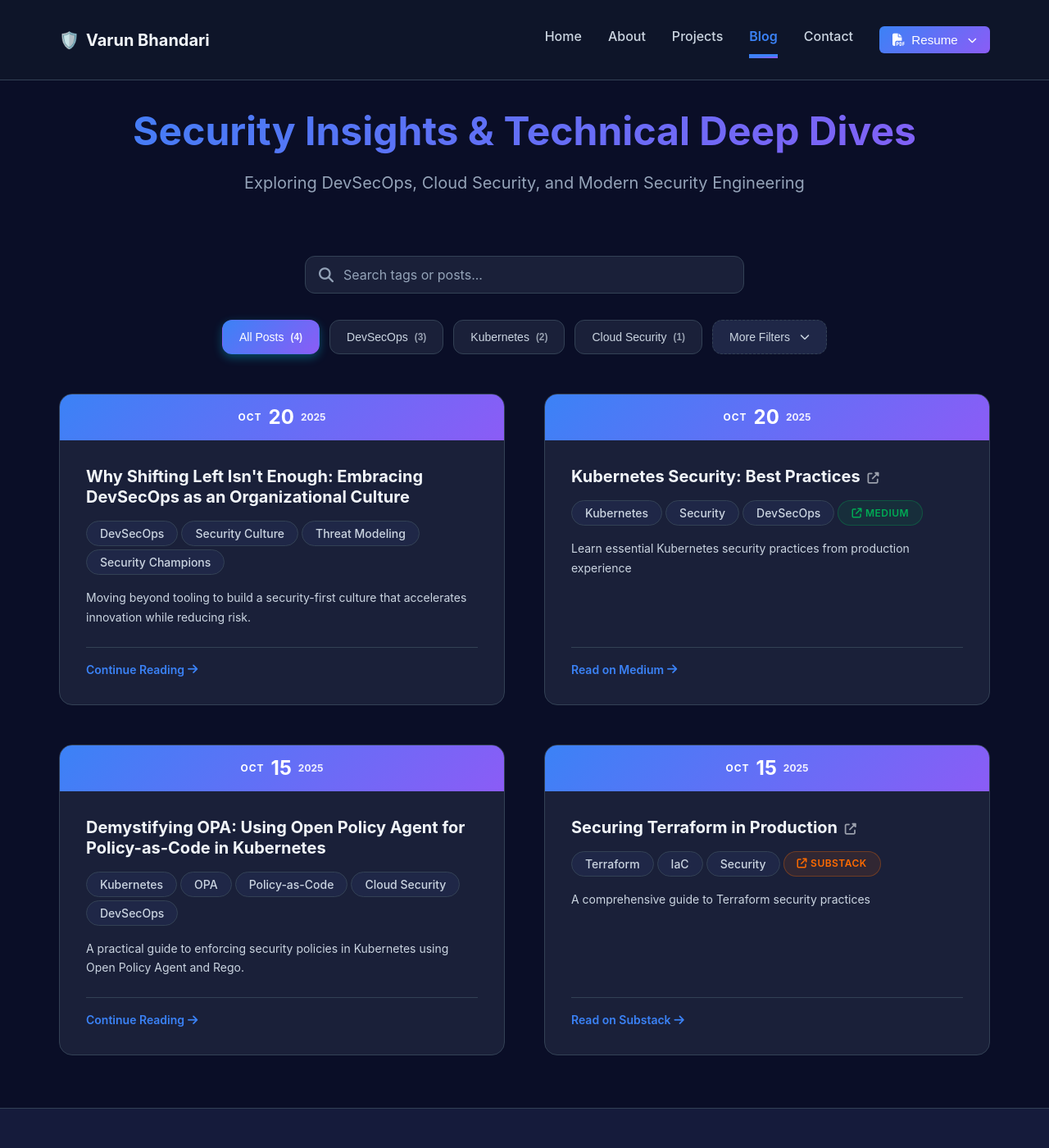
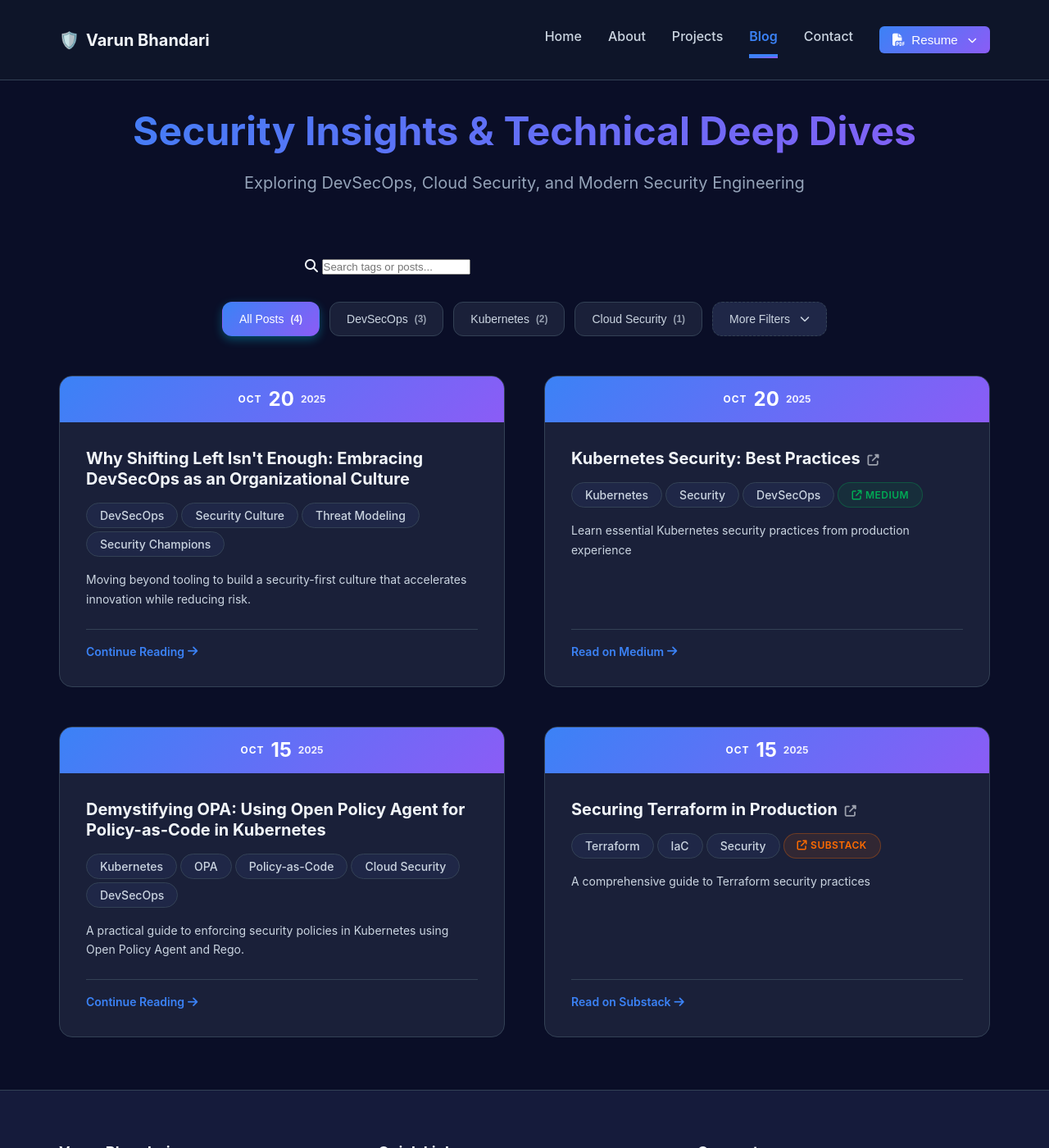
Before and after one commit to z-varun/z-varun, a Jekyll site: the page built from blog.html, in a window 1280 px wide and 1400 px high. Shown: the whole window at 82% size. Built offline with Jekyll 4.4.1, drawn with Linux system fonts in a browser that asks for light colours.

Commit message:
Removed search functionality

```diff
--- a/assets/css/blog.css
+++ b/assets/css/blog.css
@@ -38,87 +38,6 @@
   max-width: 600px;
   margin: var(--spacing-2xl) auto var(--spacing-lg);
   padding: 0 var(--spacing-xl);
-}
-
-.search-box {
-  display: flex;
-  align-items: center;
-  background-color: var(--bg-card);
-  border: 1px solid var(--border-color);
-  border-radius: var(--border-radius);
-  padding: var(--spacing-sm) var(--spacing-md);
-  transition: all var(--transition-base);
-}
-
-.search-box:focus-within {
-  border-color: var(--color-primary);
-  box-shadow: 0 0 0 3px rgba(0, 217, 255, 0.1);
-}
-
-.search-icon {
-  color: var(--text-muted);
-  font-size: var(--font-size-lg);
-  margin-right: 0.75rem;
-  flex-shrink: 0;
-}
-
-.tag-search-input {
-  flex: 1;
-  background: none;
-  border: none;
-  outline: none;
-  color: var(--text-primary);
-  font-size: var(--font-size-base);
-  font-family: var(--font-primary);
-  padding: 0.25rem 0;
-}
-
-.tag-search-input::placeholder {
-  color: var(--text-muted);
-}
-
-.clear-search-btn {
-  background: none;
-  border: none;
-  color: var(--text-muted);
-  cursor: pointer;
-  padding: 0.25rem var(--spacing-sm);
-  border-radius: var(--border-radius-sm);
-  transition: all var(--transition-fast);
-  display: flex;
-  align-items: center;
-  justify-content: center;
-  margin-left: var(--spacing-sm);
-}
-
-.clear-search-btn:hover {
-  color: var(--color-danger);
-  background-color: rgba(239, 68, 68, 0.1);
-}
-
-.search-results-count {
-  text-align: center;
-  margin-top: var(--spacing-md);
-  color: var(--text-muted);
-  font-size: var(--font-size-sm);
-}
-
-.search-results-count strong {
-  color: var(--color-primary);
-  font-weight: var(--font-weight-semibold);
-}
-
-.highlight-match {
-  background-color: rgba(0, 217, 255, 0.2);
-  color: var(--color-primary);
-  padding: 0.125rem 0.25rem;
-  border-radius: var(--border-radius-sm);
-}
-
-.blog-filters.searching .filter-btn:not(.active),
-.blog-filters.searching .filter-dropdown {
-  opacity: 0.3;
-  pointer-events: none;
 }
 
 /* ================================
--- a/assets/css/components.css
+++ b/assets/css/components.css
@@ -274,27 +274,3 @@
     border-color: var(--color-primary);
     box-shadow: 0 0 0 3px rgba(0, 217, 255, 0.1);
 }
-
-/* Search Box */
-.search-box {
-    position: relative;
-    display: flex;
-    align-items: center;
-    background-color: var(--bg-card);
-    border: 2px solid var(--border-color);
-    border-radius: var(--border-radius);
-    padding: 0.75rem 1rem;
-    transition: all var(--transition-base);
-}
-
-.search-box:focus-within {
-    border-color: var(--color-primary);
-    box-shadow: 0 0 0 3px rgba(0, 217, 255, 0.1);
-}
-
-/* Loading States */
-.loading {
-    opacity: 0.6;
-    pointer-events: none;
-    cursor: not-allowed;
-}
```
